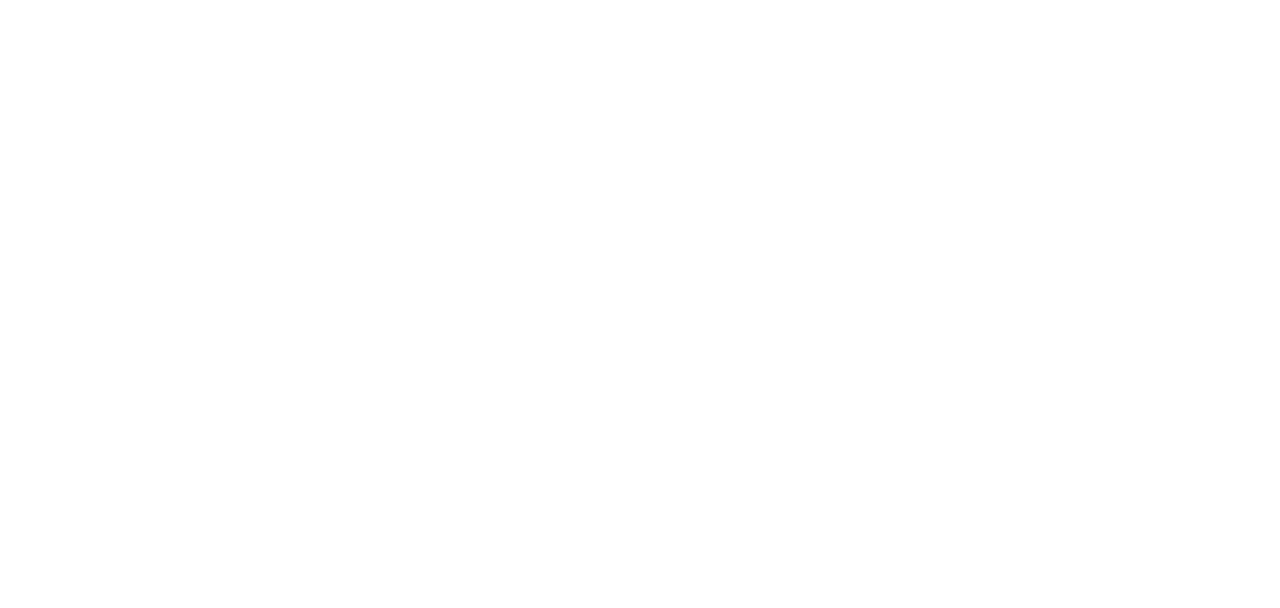
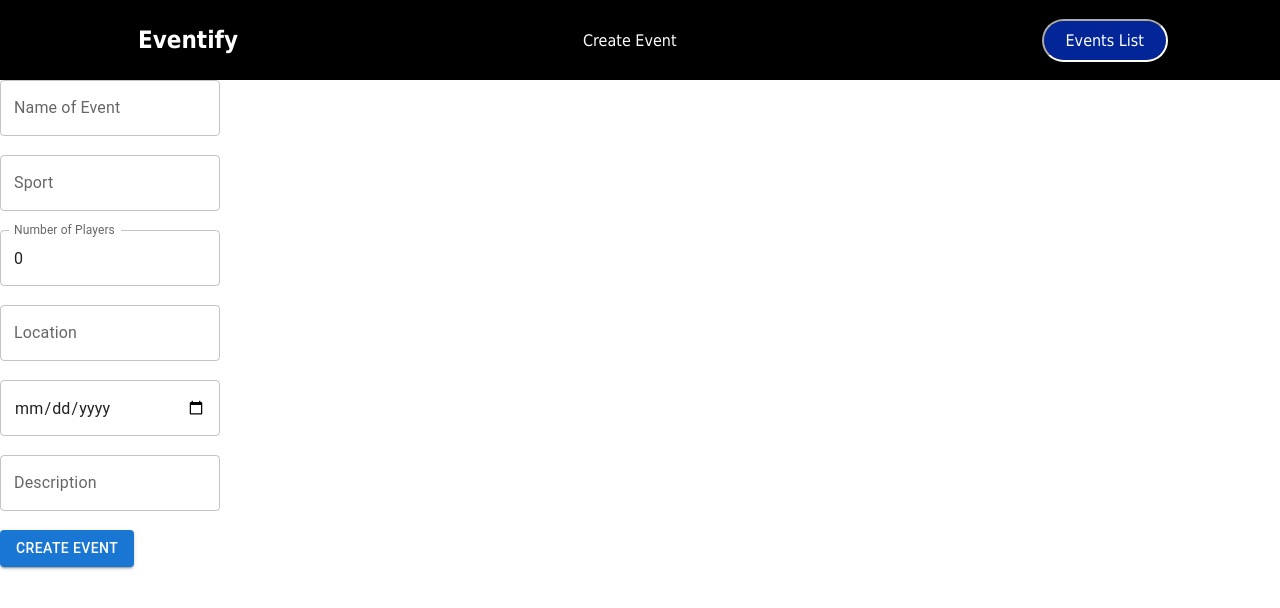
Before and after one commit to yepesJuan/eventify-frontend, a React (Create React App) app: page /createEvent in a window 1280 px wide. Before the commit this address had no page. Shown: the top 608 px of the page. Built offline with nearby package versions, Linux system fonts and the light colour scheme.

Commit message:
added new scenes, create and navbars

```diff
--- a/package.json
+++ b/package.json
@@ -3,9 +3,14 @@
   "version": "0.1.0",
   "private": true,
   "dependencies": {
+    "@emotion/react": "^11.5.0",
+    "@emotion/styled": "^11.3.0",
+    "@mui/icons-material": "^5.1.1",
+    "@mui/material": "^5.1.0",
     "@testing-library/jest-dom": "^5.11.4",
     "@testing-library/react": "^11.1.0",
     "@testing-library/user-event": "^12.1.10",
+    "axios": "^0.24.0",
     "firebase": "^9.4.0",
     "firebase-admin": "^10.0.0",
     "react": "^17.0.2",
--- a/src/App.jsx
+++ b/src/App.jsx
@@ -2,6 +2,9 @@ import { BrowserRouter as Router, Route, Routes } from "react-router-dom";
 import "./App.css";
 import Home from "./Scenes/Home";
 import { initializeApp } from "firebase/app";
+import EventList from "./Scenes/EventList";
+import CreateEvent from "./Scenes/CreateEvent";
+import SingleEvent from "./Scenes/SingleEvent";
 
 const firebaseConfig = {
   apiKey: "AIzaSyBs7qTfZGX67qR8d367EylcrqznFQfx8v8",
@@ -22,6 +25,9 @@ function App() {
         {/* <UserContextProvider> */}
         <Routes>
           <Route path="/" element={<Home />} />
+          <Route path="/eventList" element={<EventList />} />
+          <Route path="/createEvent" element={<CreateEvent />} />
+          <Route path="/singleEvent" element={<SingleEvent />} />
         </Routes>
         {/* </UserContextProvider> */}
       </Router>
--- /dev/null
+++ b/src/Scenes/CreateEvent.jsx
@@ -0,0 +1,130 @@
+import React, { useState } from "react";
+import { useNavigate } from "react-router-dom";
+import { createEvent } from "../Service/eventServices";
+import { TextField, Button } from "@mui/material";
+import { Box, Typography, Modal } from "@mui/material";
+import NavbarCreate from "../components/common/NavbarCreate";
+
+const style = {
+  position: "absolute",
+  top: "50%",
+  left: "50%",
+  transform: "translate(-50%, -50%)",
+  width: 400,
+  bgcolor: "background.paper",
+  border: "2px solid #000",
+  boxShadow: 24,
+  p: 4,
+};
+
+const CreateEvent = () => {
+  const [name, setName] = useState("");
+  const [sport, setSport] = useState("");
+  const [capacity, setCapacity] = useState(0);
+  const [address, setAddress] = useState("");
+  const [date, setDate] = useState("");
+  const [description, setDescription] = useState("");
+  const [open, setOpen] = useState(false);
+  const navigate = useNavigate();
+  const handleOpen = () => setOpen(true);
+  const handleClose = () => setOpen(false);
+
+  const handleForm = async (e) => {
+    e.preventDefault();
+    try {
+      await createEvent({ name, sport, capacity, address, date, description });
+      handleOpen();
+    } catch (err) {
+      alert(err);
+    }
+  };
+
+  return (
+    <>
+      <NavbarCreate />
+      <div>
+        <form onSubmit={handleForm}>
+          <TextField
+            style={{ display: "flex", flexDirection: "column", width: 220 }}
+            id="outlined-basic"
+            label="Name of Event"
+            variant="outlined"
+            value={name}
+            onChange={(e) => setName(e.target.value)}
+          />
+          &nbsp;
+          <TextField
+            style={{ display: "flex", flexDirection: "column", width: 220 }}
+            id="outlined-basic"
+            label="Sport"
+            variant="outlined"
+            value={sport}
+            onChange={(e) => setSport(e.target.value)}
+          />
+          &nbsp; <br />
+          <TextField
+            style={{ display: "flex", flexDirection: "column", width: 220 }}
+            id="outlined-basic"
+            label="Number of Players"
+            variant="outlined"
+            value={capacity}
+            onChange={(e) => setCapacity(e.target.value)}
+          />
+          &nbsp;
+          <TextField
+            style={{ display: "flex", flexDirection: "column", width: 220 }}
+            id="outlined-basic"
+            label="Location"
+            variant="outlined"
+            value={address}
+            onChange={(e) => setAddress(e.target.value)}
+          />
+          &nbsp; <br />
+          <TextField
+            style={{ display: "flex", flexDirection: "column", width: 220 }}
+            type="date"
+            id="outlined-basic"
+            variant="outlined"
+            value={date}
+            onChange={(e) => setDate(e.target.value)}
+          />
+          &nbsp;
+          <TextField
+            style={{ display: "flex", flexDirection: "column", width: 220 }}
+            id="outlined-basic"
+            label="Description"
+            variant="outlined"
+            value={description}
+            onChange={(e) => setDescription(e.target.value)}
+          />
+          &nbsp; <br />
+          <Button variant="contained" onClick={handleForm}>
+            Create Event
+          </Button>
+          <Modal
+            open={open}
+            onClose={handleClose}
+            aria-labelledby="modal-modal-title"
+            aria-describedby="modal-modal-description"
+          >
+            <Box sx={style}>
+              <Typography id="modal-modal-title" variant="h6" component="h2">
+                Event added!
+              </Typography>
+              <Button
+                color="secondary"
+                variant="contained"
+                style={{ color: "white" }}
+                onClick={() => navigate(`/eventList`)}
+              >
+                Go back to event list
+              </Button>
+            </Box>
+          </Modal>
+        </form>
+      </div>
+    </>
+  );
+};
+
+export default CreateEvent;
--- /dev/null
+++ b/src/Scenes/EventList.jsx
@@ -0,0 +1,76 @@
+import { useEffect, useState } from "react";
+import { useNavigate } from "react-router";
+import { getAllEvents } from "../Service/eventServices";
+import NavbarList from "../components/common/NavbarList";
+import Footer from "../components/common/Footer";
+import Card from "@mui/material/Card";
+import CardActions from "@mui/material/CardActions";
+import CardContent from "@mui/material/CardContent";
+import GroupsIcon from "@mui/icons-material/Groups";
+import Button from "@mui/material/Button";
+import Typography from "@mui/material/Typography";
+// import CardMedia from "@mui/material/CardMedia";
+
+export default function EventList() {
+  const [events, setEvents] = useState([]);
+  const navigate = useNavigate();
+  useEffect(() => {
+    getAllEvents().then((ret) => setEvents(ret));
+    // return () => {
+    //   cleanup
+    // }
+  }, []);
+
+  return (
+    <div
+      style={{
+        display: "flex",
+        backgroundColor: "grey",
+        flexDirection: "column",
+      }}
+    >
+      <NavbarList />
+      {!events.length ? (
+        <h2>Event List!!</h2>
+      ) : (
+        events.map((item) => {
+          return (
+            <Card
+              key={item._id}
+              style={{
+                margin: "5px",
+                padding: "10px",
+                justifyContent: "space-around",
+                maxWidth: "300px",
+              }}
+            >
+              {/* <CardMedia
+                // component="img"
+                // height="140"
+                // image="/static/images/cards/contemplative-reptile.jpg"
+                // alt="green iguana"
+                /> */}
+              <CardContent>
+                <Typography>{item.name}</Typography>
+                <Typography style={{ fontSize: 13 }}>{item.sport}</Typography>
+                <Typography style={{ display: "flex" }}>
+                  <GroupsIcon></GroupsIcon>
+                  <span style={{ paddingLeft: "5px" }}> {item.capacity}</span>
+                </Typography>
+              </CardContent>
+              <CardActions>
+                <Button
+                  size="small"
+                  onClick={() => navigate(`/singleEvent/${events._id}`)}
+                >
+                  More Info
+                </Button>
+              </CardActions>
+            </Card>
+          );
+        })
+      )}
+      <Footer />
+    </div>
+  );
+}
--- a/src/Scenes/Home.jsx
+++ b/src/Scenes/Home.jsx
@@ -1,9 +1,13 @@
 import Navbar from "../components/common/Navbar";
+import Hero from "../components/Home/Hero";
+import Footer from "../components/common/Footer";
 
 export default function Home() {
   return (
     <>
       <Navbar />
+      <Hero />
+      <Footer />
     </>
   );
 }
--- /dev/null
+++ b/src/Scenes/SingleEvent.jsx
@@ -0,0 +1,11 @@
+import React from "react";
+
+const SingleEvent = () => {
+  return (
+    <div>
+      <h1>Single Event</h1>
+    </div>
+  );
+};
+
+export default SingleEvent;
--- /dev/null
+++ b/src/Service/eventServices.js
@@ -0,0 +1,17 @@
+import axios from "axios";
+
+export const getAllEvents = async () => {
+  const ret = await axios.get("http://localhost:5000/events");
+  return ret.data;
+};
+export const getEvent = async (_id) => {
+  const ret = await axios.get(`http://localhost:5000/questions/${_id}`);
+  return ret.data;
+};
+export const createEvent = async (data) => {
+  const result = await axios.post("http://localhost:5000/events", data);
+  return result;
+};
+export const deleteEvent = async () => {
+  await axios.delete("http://localhost:5000/events");
+};
--- a/src/components/Home/Hero.jsx
+++ b/src/components/Home/Hero.jsx
@@ -1,7 +1,11 @@
 import React from "react";
 
 const Hero = () => {
-  return <div></div>;
+  return (
+    <div>
+      <h1>Hero</h1>
+    </div>
+  );
 };
 
 export default Hero;
--- a/src/components/common/Footer.jsx
+++ b/src/components/common/Footer.jsx
@@ -0,0 +1,11 @@
+import React from "react";
+
+const Footer = () => {
+  return (
+    <div>
+      <h1>Footer</h1>
+    </div>
+  );
+};
+
+export default Footer;
--- /dev/null
+++ b/src/components/common/NavbarCreate.jsx
@@ -0,0 +1,38 @@
+import React from "react";
+import { FaBars } from "react-icons/fa";
+import {
+  Nav,
+  NavbarContainer,
+  NavLogo,
+  MobilIcon,
+  NavMenu,
+  NavItem,
+  NavBtn,
+  NavLinks,
+  NavBntLink,
+} from "./NavbarCss";
+
+const NavbarCreate = () => {
+  return (
+    <>
+      <Nav>
+        <NavbarContainer>
+          <NavLogo to="/">Eventify</NavLogo>
+          <MobilIcon>
+            <FaBars />
+          </MobilIcon>
+          <NavMenu>
+            <NavItem>
+              <NavLinks>Create Event</NavLinks>
+            </NavItem>
+          </NavMenu>
+          <NavBtn>
+            <NavBntLink to="/eventList">Events List</NavBntLink>
+          </NavBtn>
+        </NavbarContainer>
+      </Nav>
+    </>
+  );
+};
+
+export default NavbarCreate;
--- /dev/null
+++ b/src/components/common/NavbarList.jsx
@@ -0,0 +1,38 @@
+import React from "react";
+import { FaBars } from "react-icons/fa";
+import {
+  Nav,
+  NavbarContainer,
+  NavLogo,
+  MobilIcon,
+  NavMenu,
+  NavItem,
+  NavBtn,
+  NavLinks,
+  NavBntLink,
+} from "./NavbarCss";
+
+const NavbarList = () => {
+  return (
+    <>
+      <Nav>
+        <NavbarContainer>
+          <NavLogo to="/">Eventify</NavLogo>
+          <MobilIcon>
+            <FaBars />
+          </MobilIcon>
+          <NavMenu>
+            <NavItem>
+              <NavLinks>Events</NavLinks>
+            </NavItem>
+          </NavMenu>
+          <NavBtn>
+            <NavBntLink to="/createEvent">Create Event</NavBntLink>
+          </NavBtn>
+        </NavbarContainer>
+      </Nav>
+    </>
+  );
+};
+
+export default NavbarList;
```
Also changed, not shown: 1 other file (tests, documents, lock files or other folders).
